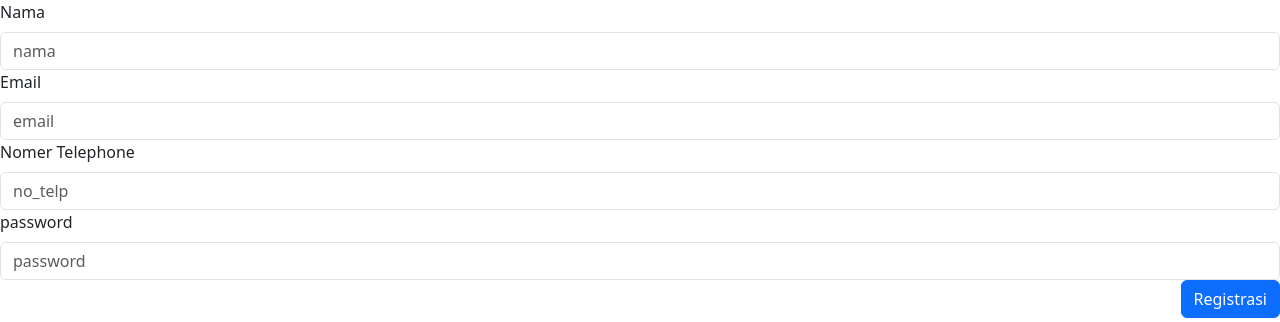
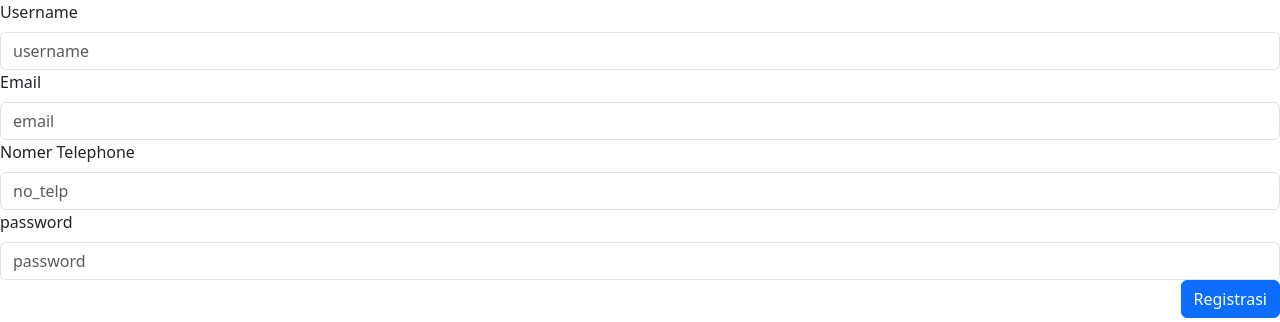
Before and after one commit to NgurahBagusArya/travel, a PHP site: the page made by app/views/login/registrasi.php in a window 1280 px wide. Shown: the part 136-458 px from the top of the page. Run offline with PHP 8.4, Linux system fonts and the light colour scheme; the template is opened without the code that fills it, so the values that code supplies are empty; some libraries are stand-ins or nearby versions.

Commit message:
Update registrasi.php

```diff
--- a/app/views/login/registrasi.php
+++ b/app/views/login/registrasi.php
@@ -1,10 +1,10 @@
 <div class="modal-body"></div>
 
-<form action="<?= BASEURL ?>/Users" method="post">
+<form action="<?= BASEURL ?>/login/tambah" method="post">
     <!-- FORM REGISTER -->
     <div class="form-group">
-        <label for="nama" class="form-label">Nama</label>
-        <input type="text" class="form-control" id="nama" placeholder="nama" name="nama">
+        <label for="username" class="form-label">Username</label>
+        <input type="text" class="form-control" id="username" placeholder="username" name="username">
     </div>
 
     <div class="form-group">
@@ -21,7 +21,6 @@
         <label for="password" class="form-label">password</label>
         <input type="password" class="form-control" id="password" placeholder="password" name="password">
     </div>
-
     </div>
     <div class="modal-footer">
         <button type="submit" class="btn btn-primary">Registrasi</button>
```
